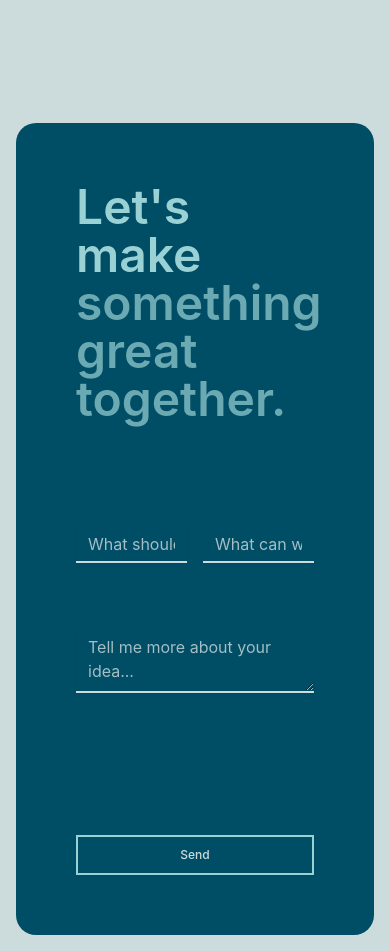
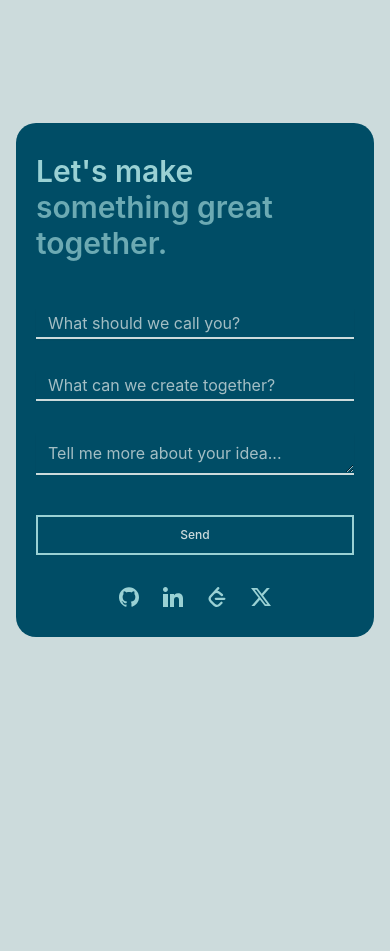
Before and after one commit to elfatairy/Portfolio-v2, a React (Vite) app: page /landing in a window 390 px wide. Shown: the part 3500-4451 px from the top of the page. After the commit the page ends 4153 px from the top, so only its background shows below. Built offline with nearby package versions, Linux system fonts and the light colour scheme.

Commit message:
feat: make footer responsive

```diff
--- a/src/routes/landing/~components/Footer.tsx
+++ b/src/routes/landing/~components/Footer.tsx
@@ -6,9 +6,11 @@ import { toast } from "react-toastify"
 import { useState } from "react"
 import { EMAIL } from "@/utils/contants"
 import { useTheme } from "@/contexts/ThemeContext"
+import { SOCIALS } from "@/utils/socials"
 
 const footerPadding = 16
-const footerContentPadding = 60
+const footerContentHorizontalPadding = window.innerWidth > 640 ? 100 : 20
+const footerContentVerticalPadding = window.innerWidth > 480 ? 60 : 30
 
 export default function Footer() {
   const grandParentVariants = {
@@ -35,18 +37,24 @@ export default function Footer() {
 
   const childVariants = {
     hidden: {
-      padding: `${footerPadding + footerContentPadding}px`,
+      paddingTop: `${footerPadding + footerContentVerticalPadding}px`,
+      paddingBottom: `${footerPadding + footerContentVerticalPadding}px`,
+      paddingLeft: `${footerPadding + footerContentHorizontalPadding}px`,
+      paddingRight: `${footerPadding + footerContentHorizontalPadding}px`,
       borderRadius: '0'
     },
     visible: {
-      padding: `${footerContentPadding}px`,
+      paddingTop: `${footerContentVerticalPadding}px`,
+      paddingBottom: `${footerContentVerticalPadding}px`,
+      paddingLeft: `${footerContentHorizontalPadding}px`,
+      paddingRight: `${footerContentHorizontalPadding}px`,
       borderRadius: '20px'
     }
   }
 
   return (
     <motion.footer
-      className="bg-background h-[calc(100vh)]"
+      className="bg-background h-auto xs:h-160 lg:h-[100vh]!"
       initial="hidden"
       whileInView="visible"
       variants={grandParentVariants}
@@ -56,7 +64,7 @@ export default function Footer() {
       }}
       viewport={{
         once: true,
-        margin: '0px 0px -90% 0px'
+        amount: 0.9
       }}
     >
       <motion.div
@@ -68,7 +76,7 @@ export default function Footer() {
         }}
       >
         <motion.div
-          className="bg-footer-background h-full w-full rounded-20"
+          className="relative bg-footer-background h-full w-full rounded-20"
           variants={childVariants}
           transition={{
             duration: 0.6,
@@ -92,15 +100,16 @@ const verbs = [
 function FooterContent() {
   return (
     <div className="flex flex-col max-w-200 h-full mx-auto">
-      <h2 className="text-5xl font-semibold text-footer-foreground flex flex-col">
+      <h2 className="text-3xl xs:text-4xl lg:text-5xl font-semibold text-footer-foreground flex flex-col">
         <span className="">
           Let's
           <span className="">{' '} {verbs[0]}</span>
         </span>
         <span className="text-footer-foreground/70">something great together.</span>
       </h2>
-      <div className="flex gap-4 h-full">
+      <div className="flex flex-col gap-4 h-full">
         <FooterForm />
+        <FooterSocials />
       </div>
     </div>
   )
@@ -130,9 +139,9 @@ function FooterForm() {
   }
 
   return (
-    <form onSubmit={handleSubmit} className="flex flex-col w-full h-full justify-between pt-26">
-      <div className="flex flex-col gap-16 text-footer-foreground pb-10">
-        <div className="flex gap-4">
+    <form onSubmit={handleSubmit} className="flex flex-col w-full h-full justify-between pt-12 xs:pt-26">
+      <div className="flex flex-col gap-8 xs:gap-16 text-footer-foreground pb-10">
+        <div className="flex gap-8 xs:gap-4 flex-col xs:flex-row">
           <Input
             type='text'
             autoComplete='name'
@@ -162,3 +171,31 @@ function FooterForm() {
     </form>
   )
 }
+
+function FooterSocials() {
+  const { isDarkMode } = useTheme()
+  return (
+    <div className="justify-center sm:justify-start mt-4 sm:absolute sm:bottom-15 sm:left-10 flex sm:flex-col gap-6 sm:gap-8">
+      {SOCIALS.map((social) => (
+        <motion.a
+          key={social.name}
+          href={social.url}
+          target="_blank"
+          rel="noopener noreferrer"
+          className='text-footer-foreground'
+          whileHover={{ scale: 1.2, color: isDarkMode ? social.darkColor : social.color }}
+          animate={{
+            color: 'var(--footer-foreground)'
+          }}
+          whileTap={{ scale: 0.9 }}
+          transition={{
+            color: { duration: 0 },
+            scale: { duration: 0.2 }
+          }}
+        >
+          {social.icon()}
+        </motion.a>
+      ))}
+    </div>
+  )
+}
--- a/src/routes/landing/~components/Strips.tsx
+++ b/src/routes/landing/~components/Strips.tsx
@@ -1,48 +1,21 @@
 import { useTheme } from '@/contexts/ThemeContext'
-import { X, LinkedIn, GitHub, LeetCode } from '../../../components/Icons'
 import { motion } from 'motion/react'
 import { EMAIL } from '@/utils/contants'
+import { SOCIALS } from '@/utils/socials'
 
 export function SocialsStrip() {
   const { isDarkMode } = useTheme()
 
-  const socials = [
-    {
-      name: 'GitHub',
-      url: 'https://github.com/elfatairy',
-      icon: () => <GitHub />,
-      color: isDarkMode ? '#ffffff' : '#181717'
-    },
-    {
-      name: 'LinkedIn',
-      url: 'https://www.linkedin.com/in/omar-hassan-81888320b',
-      icon: () => <LinkedIn />,
-      color: '#0077B1'
-    },
-    {
-      name: 'LeetCode',
-      url: 'https://leetcode.com/u/omar13102005',
-      icon: () => <LeetCode />,
-      color: '#FFA116'
-    },
-    {
-      name: 'X',
-      url: 'https://x.com/intent/follow?screen_name=omar_elfat76510',
-      icon: () => <X />,
-      color: isDarkMode ? '#ffffff' : '#000000'
-    }
-  ]
-
   return (
     <div className="flex-col items-center fixed gap-8 bottom-0 left-10 z-navigation hidden md:flex">
-      {socials.map((social) => (
+      {SOCIALS.map((social) => (
         <motion.a
           key={social.name}
           href={social.url}
           target="_blank"
           rel="noopener noreferrer"
           className='text-foreground'
-          whileHover={{ scale: 1.2, color: social.color }}
+          whileHover={{ scale: 1.2, color: isDarkMode ? social.darkColor : social.color }}
           animate={{
             color: 'var(--foreground)'
           }}
--- a/src/styles.css
+++ b/src/styles.css
@@ -134,6 +134,7 @@ input:-webkit-autofill {
   --radius-md: calc(var(--radius) - 2px);
   --radius-lg: var(--radius);
   --radius-xl: calc(var(--radius) + 4px);
+  --breakpoint-lg: calc(64rem + 1px);
   --breakpoint-xs: 480px;
   --breakpoint-2xs: 400px;
   --breakpoint-3xs: 364px;
--- /dev/null
+++ b/src/utils/socials.tsx
@@ -0,0 +1,32 @@
+import { GitHub, LinkedIn, LeetCode, X } from "@/components/Icons";
+
+export const SOCIALS = [
+  {
+    name: 'GitHub',
+    url: 'https://github.com/elfatairy',
+    icon: () => <GitHub />,
+    color: '#181717',
+    darkColor: '#ffffff'
+  },
+  {
+    name: 'LinkedIn',
+    url: 'https://www.linkedin.com/in/omar-hassan-81888320b',
+    icon: () => <LinkedIn />,
+    color: '#0077B1',
+    darkColor: '#0077B1'
+  },
+  {
+    name: 'LeetCode',
+    url: 'https://leetcode.com/u/omar13102005',
+    icon: () => <LeetCode />,
+    color: '#FFA116',
+    darkColor: '#FFA116'
+  },
+  {
+    name: 'X',
+    url: 'https://x.com/intent/follow?screen_name=omar_elfat76510',
+    icon: () => <X />,
+    color: '#000000',
+    darkColor: '#ffffff'
+  }
+]
```
Also changed, not shown: src/utils/contants.ts (line endings or trailing spaces).
